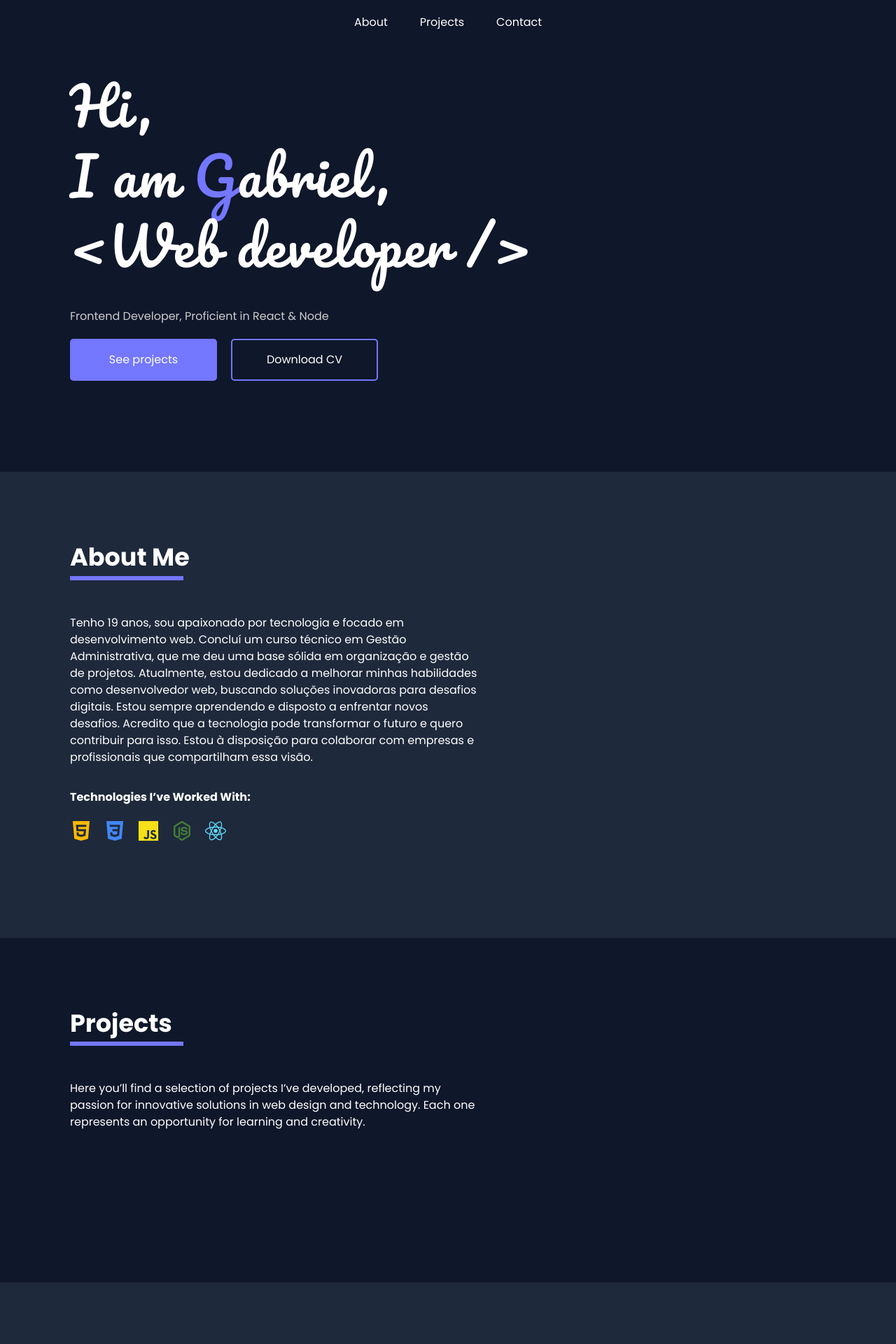
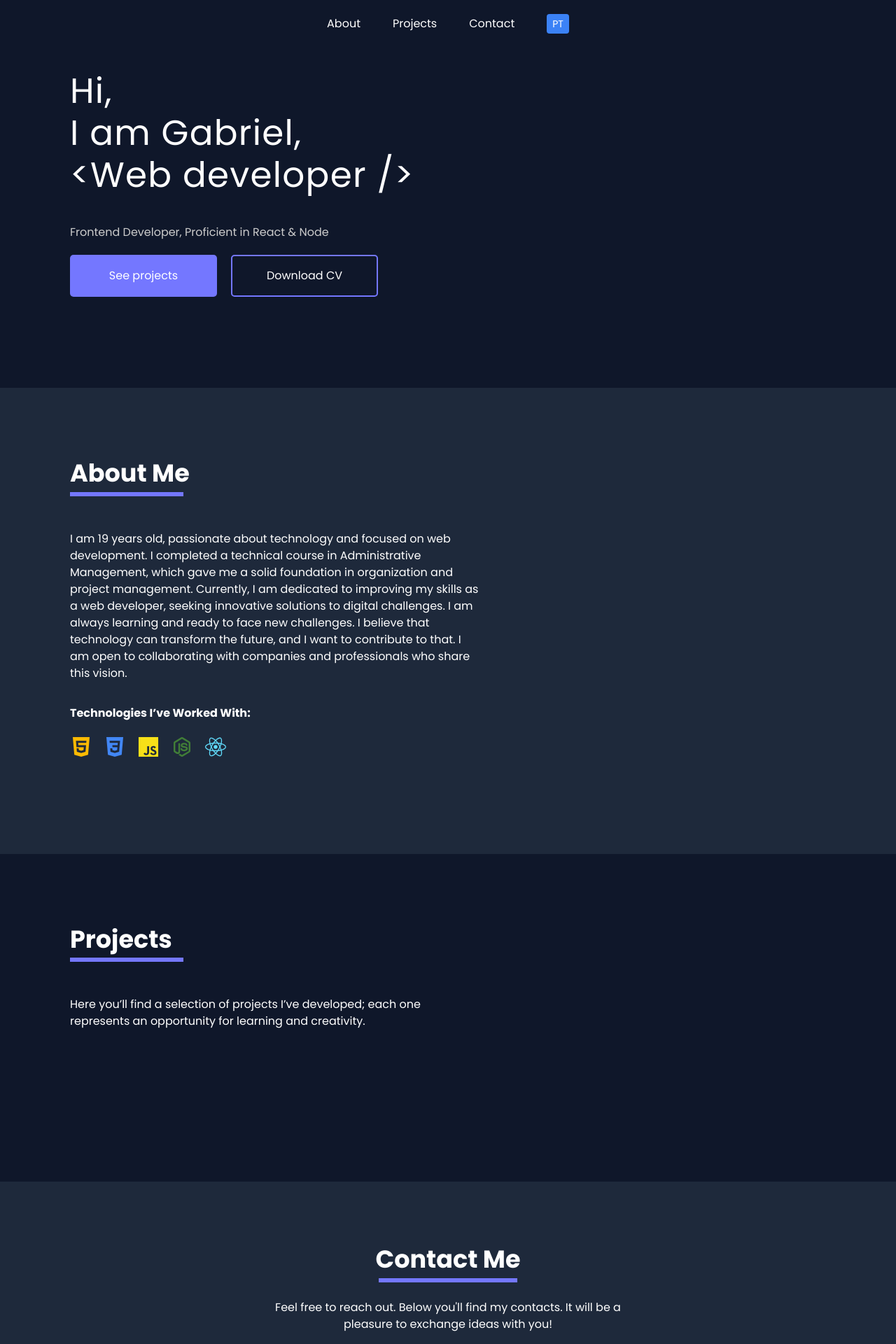
Before and after one commit to GabrielAugustoBer/port, a React (Vite) app: page / in a window 1280 px wide. Shown: the top 1920 px of the page at 70% size. Built offline with nearby package versions, Linux system fonts and the light colour scheme.

Commit message:
feat: adicionado troca de linguagens e readme

```diff
--- a/src/App.tsx
+++ b/src/App.tsx
@@ -1,3 +1,4 @@
+import { LanguageProvider } from "@/context/LanguageContext"
 import { NavBar } from "./components/page/navbar"
 import { Home } from "@/components/page/home"
 import { AboutMe } from "@/components/page/aboutMe"
@@ -8,12 +9,14 @@ import { Footer } from "@/components/page/footer"
 export function App() {
   return (
     <>
+      <LanguageProvider>
         <NavBar />
         <Home />
         <AboutMe />
         <Projects />
         <ContactMe />
         <Footer />
+      </LanguageProvider>
     </>
   )
 }
--- a/src/components/page/aboutMe.tsx
+++ b/src/components/page/aboutMe.tsx
@@ -1,14 +1,39 @@
 import { Separator } from "@/components/ui/separator"
+import { useLanguage } from "@/context/LanguageContext" // Importando o contexto
 
 export function AboutMe() {
+  const { language } = useLanguage() // Usando o contexto de idioma
+
+  // Definindo textos para os idiomas
+  const texts: Record<
+    "en" | "pt",
+    {
+      title: string
+      description: string
+      technologiesTitle: string
+    }
+  > = {
+    en: {
+      title: "About Me",
+      description:
+        "I am 19 years old, passionate about technology and focused on web development. I completed a technical course in Administrative Management, which gave me a solid foundation in organization and project management. Currently, I am dedicated to improving my skills as a web developer, seeking innovative solutions to digital challenges. I am always learning and ready to face new challenges. I believe that technology can transform the future, and I want to contribute to that. I am open to collaborating with companies and professionals who share this vision.",
+      technologiesTitle: "Technologies I’ve Worked With:",
+    },
+    pt: {
+      title: "Sobre Mim",
+      description:
+        "Tenho 19 anos, sou apaixonado por tecnologia e focado em desenvolvimento web. Concluí um curso técnico em Gestão Administrativa, que me deu uma base sólida em organização e gestão de projetos. Atualmente, estou dedicado a melhorar minhas habilidades como desenvolvedor web, buscando soluções inovadoras para desafios digitais. Estou sempre aprendendo e disposto a enfrentar novos desafios. Acredito que a tecnologia pode transformar o futuro e quero contribuir para isso. Estou à disposição para colaborar com empresas e profissionais que compartilham essa visão.",
+      technologiesTitle: "Tecnologias com as quais trabalhei:",
+    },
+  }
+
   return (
-    <>
-      {/* Container principal para a seção About Me */}
     <div className="bg-[#1E293B]" id="aboutMe">
       <div className="ml-[100px]">
         {/* Título da seção */}
         <h1 className="pt-[96px] font-bold text-[35px] text-white">
-            About Me
+          {texts[language as keyof typeof texts].title}
+          {/* Usando o texto de acordo com o idioma */}
         </h1>
 
         {/* Separador */}
@@ -16,20 +41,14 @@ export function AboutMe() {
 
         {/* Descrição pessoal */}
         <p className="pt-[49px] text-white w-[584px] text-[16px]">
-            Tenho 19 anos, sou apaixonado por tecnologia e focado em
-            desenvolvimento web. Concluí um curso técnico em Gestão
-            Administrativa, que me deu uma base sólida em organização e gestão
-            de projetos. Atualmente, estou dedicado a melhorar minhas
-            habilidades como desenvolvedor web, buscando soluções inovadoras
-            para desafios digitais. Estou sempre aprendendo e disposto a
-            enfrentar novos desafios. Acredito que a tecnologia pode transformar
-            o futuro e quero contribuir para isso. Estou à disposição para
-            colaborar com empresas e profissionais que compartilham essa visão.
+          {texts[language as keyof typeof texts].description}
+          {/* Usando o texto de acordo com o idioma */}
         </p>
 
         {/* Título para as tecnologias */}
         <h2 className="pt-[33px] font-bold text-white">
-            Technologies I’ve Worked With:
+          {texts[language as keyof typeof texts].technologiesTitle}
+          {/* Usando o texto de acordo com o idioma */}
         </h2>
 
         {/* Ícones das tecnologias */}
@@ -52,6 +71,5 @@ export function AboutMe() {
         </div>
       </div>
     </div>
-    </>
   )
 }
--- a/src/components/page/contactMe.tsx
+++ b/src/components/page/contactMe.tsx
@@ -1,13 +1,50 @@
 import { Separator } from "@/components/ui/separator"
+import { useLanguage } from "@/context/LanguageContext" // Importando o contexto de idioma
 
 export function ContactMe() {
+  const { language } = useLanguage() // Usando o contexto de idioma
+
+  // Definindo textos para os idiomas
+  const texts: Record<
+    "en" | "pt",
+    {
+      title: string
+      description: string
+      emailLabel: string
+      quote: string
+      author: string
+    }
+  > = {
+    en: {
+      title: "Contact Me",
+      description:
+        "Feel free to reach out. Below you'll find my contacts. It will be a pleasure to exchange ideas with you!",
+      emailLabel: "Email:",
+      quote:
+        "“Perfection is not attained when there is nothing more to add, but when there is nothing left to take away.”",
+      author: "Antoine de Saint-Exupéry.",
+    },
+    pt: {
+      title: "Contacte-me",
+      description:
+        "Sinta-se à vontade para entrar em contato. Abaixo, você encontrará meus contatos. Será um prazer trocar ideias com você!",
+      emailLabel: "Email:",
+      quote:
+        "“A perfeição não é alcançada quando já não há mais nada para adicionar, mas quando já não há mais nada que se retirar.”",
+      author: "Antoine de Saint-Exupéry.",
+    },
+  }
+
+  // Garantindo que language seja um dos tipos aceitos
+  const currentText = texts[language as "en" | "pt"]
+
   return (
     <>
       {/* Container principal para a seção de contato */}
-      <div className="pt-[85px] bg-[#1E293B] grid justify-center pb-[135px]">
+      <div className="pt-[85px] bg-[#1E293B] grid justify-center pb-[40px]">
         {/* Título da seção */}
         <h1 className="font-bold text-[35px] text-white text-center">
-          Contact Me
+          {currentText.title} {/* Usando o texto de acordo com o idioma */}
         </h1>
 
         {/* Separador */}
@@ -17,24 +54,26 @@ export function ContactMe() {
 
         {/* Descrição */}
         <p className="w-[568px] pt-[24px] text-center text-white">
-          Sinta-se à vontade para entrar em contato. Abaixo, você encontrará
-          meus contatos. Será um prazer trocar ideias com você!
+          {currentText.description}{" "}
+          {/* Usando o texto de acordo com o idioma */}
         </p>
 
         {/* Informações de contato */}
         <div className="flex justify-center">
           <h2 className="pt-[40px] text-white">
-            <span className="font-bold pr-[22px]">Email:</span>
+            <span className="font-bold pr-[22px]">
+              {currentText.emailLabel}
+            </span>
             gabriel.linobernardes@gmail.com
           </h2>
         </div>
 
         {/* Citação */}
-        <p className="w-[568px] pt-[24px] text-center text-gray-300 italic">
-          “A perfeição não é alcançada quando já não há mais nada para
-          adicionar, mas quando já não há mais nada que se retirar.” <br />
+        <p className="w-[568px] pt-[50px] text-center text-gray-300 italic">
+          {currentText.quote} <br />{" "}
+          {/* Usando <br /> para a quebra de linha */}
           <span className="font-bold not-italic text-white">
-            Antoine de Saint-Exupéry.
+            {currentText.author} {/* Usando o texto de acordo com o idioma */}
           </span>
         </p>
       </div>
--- a/src/components/page/footer.tsx
+++ b/src/components/page/footer.tsx
@@ -1,11 +1,21 @@
 import copy from "@/assets/copyright.svg"
+import { useLanguage } from "@/context/LanguageContext" // Importando o contexto
 
 export function Footer() {
+  const { language } = useLanguage() // Usando o contexto de idioma
+
+  // Definindo textos para os idiomas
+  const texts: Record<"en" | "pt", { copyright: string }> = {
+    en: {
+      copyright: "2024 Gabriel Augusto all rights reserved",
+    },
+    pt: {
+      copyright: "2024 Gabriel Augusto todos os direitos reservados",
+    },
+  }
+
   return (
-    <>
-      {/* Container principal do Footer */}
     <div className="bg-[#0F172A]">
-        {/* Espaçamento e estrutura do conteúdo */}
       <div className="pt-[40px] pb-[40px] ml-[50px] flex">
         <div className="flex gap-[4px]">
           {/* Ícone de copyright */}
@@ -13,11 +23,10 @@ export function Footer() {
 
           {/* Texto do copyright */}
           <h2 className="text-white">
-              2024 Gabriel Augusto all rights reserved
+            {texts[language as keyof typeof texts].copyright}
           </h2>
         </div>
       </div>
     </div>
-    </>
   )
 }
--- a/src/components/page/home.tsx
+++ b/src/components/page/home.tsx
@@ -1,8 +1,55 @@
 import { useState, useEffect } from "react"
 import Modal from "./modal"
+import { useLanguage } from "@/context/LanguageContext" // Importando o contexto
+
+type Language = "en" | "pt" // Definindo o tipo para os idiomas
 
 export function Home() {
   const [isModalOpen, setIsModalOpen] = useState(false)
+  const { language } = useLanguage() as { language: Language } // Usando o contexto de idioma com o tipo definido
+  const [showCursor, setShowCursor] = useState(true) // Estado para controlar a visibilidade do cursor
+
+  // Definindo textos para os idiomas
+  const texts: Record<
+    Language,
+    {
+      greeting: JSX.Element // Alterado para JSX.Element
+      subtitle: string
+      seeProjects: string
+      downloadCV: string
+      confirmDownload: string
+    }
+  > = {
+    en: {
+      greeting: (
+        <>
+          Hi,
+          <br />I am Gabriel,
+          <br />
+          <span>&lt;Web developer /&gt;</span>
+        </>
+      ),
+      subtitle: "Frontend Developer, Proficient in React & Node",
+      seeProjects: "See projects",
+      downloadCV: "Download CV",
+      confirmDownload: "Do you want to download your CV?",
+    },
+    pt: {
+      greeting: (
+        <>
+          Olá,
+          <br />
+          Eu sou Gabriel,
+          <br />
+          <span>&lt;Desenvolvedor web /&gt;</span>
+        </>
+      ),
+      subtitle: "Desenvolvedor Frontend, Proficiente em React e Node",
+      seeProjects: "Ver projetos",
+      downloadCV: "Baixar CV",
+      confirmDownload: "Você deseja baixar o seu CV?",
+    },
+  }
 
   // Função para abrir o modal
   const handleDownloadClick = () => {
@@ -32,27 +79,37 @@ export function Home() {
     }
   }, [isModalOpen])
 
+  // Efeito para controlar a visibilidade do cursor
+  useEffect(() => {
+    const intervalId = setInterval(() => {
+      setShowCursor(prev => !prev) // Alterna a visibilidade do cursor
+    }, 500) // Altera a cada 500ms
+
+    return () => clearInterval(intervalId) // Limpa o intervalo ao desmontar
+  }, [])
+
   return (
     <>
       <div className="bg-[#0F172A] pb-[130px] pt-[100px]">
         <div className="ml-[100px]">
-          <div className="text-[75px] leading-[100px]">
-            <h1 className="text-white font-pacifico tracking-wide">
-              Hi,
-              <br />I am <span className="text-[#7477FF]">G</span>abriel,
-              <br />
-              &lt;Web developer /&gt;
+          <div className="text-[50px] leading-[60px]">
+            {" "}
+            {/* Diminuído o tamanho do texto */}
+            <h1 className="text-white font-poppins tracking-wide">
+              {texts[language].greeting}
+              {showCursor && <span className="text-white">|</span>}{" "}
+              {/* Cursor */}
             </h1>
           </div>
-          <h2 className="text-[16px] pt-[40px] text-[#CCCCCC] pb-[20px]">
-            Frontend Developer, Proficient in React & Node
+          <h2 className="text-[16px] pt-[40px] text-[#CCCCCC] pb-[20px] font-poppins">
+            {texts[language].subtitle}
           </h2>
           <div className="flex gap-[20px]">
             <button
               type="button"
               className="font-poppins bg-[#7477FF] w-[210px] h-[60px] rounded-[5px] text-center text-white"
             >
-              See projects
+              {texts[language].seeProjects}
             </button>
             <button
               type="button"
@@ -61,7 +118,7 @@ export function Home() {
                 text-center text-white border-solid border-2 border-[#7477FF]
                 transition ease-in-out delay-150 hover:bg-[#7477FF] duration-300"
             >
-              Download CV
+              {texts[language].downloadCV}
             </button>
           </div>
         </div>
--- a/src/components/page/modal.tsx
+++ b/src/components/page/modal.tsx
@@ -1,3 +1,5 @@
+import { useLanguage } from "@/context/LanguageContext"
+
 interface ModalProps {
   isOpen: boolean // Estado que determina se o modal está aberto ou não
   onClose: () => void // Função para fechar o modal
@@ -5,6 +7,8 @@ interface ModalProps {
 }
 
 const Modal: React.FC<ModalProps> = ({ isOpen, onClose, onConfirm }) => {
+  const { language } = useLanguage() // Usando o contexto de idioma
+
   // Se o modal não estiver aberto, não renderiza nada
   if (!isOpen) return null
 
@@ -13,17 +17,23 @@ const Modal: React.FC<ModalProps> = ({ isOpen, onClose, onConfirm }) => {
       {/* Conteúdo do Modal */}
       <div className="bg-white p-6 rounded-lg shadow-lg text-center">
         {/* Título do Modal */}
-        <h2 className="text-lg font-semibold mb-4">Confirmar Download</h2>
+        <h2 className="text-lg font-semibold mb-4">
+          {language === "en" ? "Confirm Download" : "Confirmar Download"}
+        </h2>
         {/* Mensagem de confirmação */}
-        <p className="mb-6">Você deseja baixar o seu CV?</p>
+        <p className="mb-6">
+          {language === "en"
+            ? "Do you want to download your CV?"
+            : "Você deseja baixar o seu CV?"}
+        </p>
 
         {/* Botão para confirmar a ação */}
         <button
           type="button"
           onClick={onConfirm}
-          className="bg-[#7477FF] text-white px-4 py-2 rounded-md mr-4 hover:bg-[#5a5cfb] transition duration-300"
+          className="bg-[#7477FF] text-white px-4 py-2 rounded-md mr-4 hover:bg-[#5a5cfb] transition duration-250"
         >
-          Sim, baixar
+          {language === "en" ? "Yes, download" : "Sim, baixar"}
         </button>
 
         {/* Botão para cancelar a ação */}
@@ -32,7 +42,7 @@ const Modal: React.FC<ModalProps> = ({ isOpen, onClose, onConfirm }) => {
           onClick={onClose}
           className="bg-gray-300 text-gray-700 px-4 py-2 rounded-md hover:bg-gray-400 transition duration-300"
         >
-          Cancelar
+          {language === "en" ? "Cancel" : "Cancelar"}
         </button>
       </div>
     </div>
--- a/src/components/page/navbar.tsx
+++ b/src/components/page/navbar.tsx
@@ -1,26 +1,41 @@
+import { useLanguage } from "@/context/LanguageContext"
+
 export function NavBar() {
+  const { changeLanguage, language } = useLanguage()
+
+  // Função para alternar entre "en" e "pt"
+  const toggleLanguage = () => {
+    const newLanguage = language === "en" ? "pt" : "en"
+    changeLanguage(newLanguage)
+  }
+
   return (
-    <>
-      {/* Container do Navbar, fixo no topo da página */}
     <div className="bg-[#0F172A] fixed top-0 left-0 w-full z-50">
-        <div className="flex justify-center scroll-smooth">
-          {/* Lista de navegação */}
-          <ul className="pt-[20px] pb-[20px] flex gap-[46px] text-white">
-            {/* Item de navegação para About */}
+      <div className="flex justify-center items-center scroll-smooth">
+        <ul className="pt-[20px] pb-[20px] flex gap-[46px] text-white items-center">
           <li>
-              <a href="#aboutMe">About</a>
+            <a href="#aboutMe">{language === "en" ? "About" : "Sobre"}</a>
           </li>
-            {/* Item de navegação para Projects */}
           <li>
-              <a href="#projects">Projects</a>
+            <a href="#projects">
+              {language === "en" ? "Projects" : "Projetos"}
+            </a>
           </li>
-            {/* Item de navegação para Contact */}
           <li>
-              <a href="#contact">Contact</a>
+            <a href="#contact">{language === "en" ? "Contact" : "Contato"}</a>
+          </li>
+          {/* Botão menor e centralizado */}
+          <li>
+            <button
+              type="button"
+              onClick={toggleLanguage}
+              className="text-white bg-blue-500 hover:bg-blue-700 px-2 py-1 rounded text-sm"
+            >
+              {language === "en" ? "PT" : "EN"}
+            </button>
           </li>
         </ul>
       </div>
     </div>
-    </>
   )
 }
--- a/src/components/page/projects.tsx
+++ b/src/components/page/projects.tsx
@@ -1,6 +1,35 @@
 import { Separator } from "@/components/ui/separator"
+import { useLanguage } from "@/context/LanguageContext" // Importando o contexto de idioma
 
 export function Projects() {
+  const { language } = useLanguage() // Usando o contexto de idioma
+
+  // Definindo textos para os idiomas
+  const texts: Record<
+    "en" | "pt",
+    {
+      title: string
+      description: string
+      technologiesTitle: string
+    }
+  > = {
+    en: {
+      title: "Projects",
+      description:
+        "Here you’ll find a selection of projects I’ve developed; each one represents an opportunity for learning and creativity.",
+      technologiesTitle: "Technologies I’ve Worked With:",
+    },
+    pt: {
+      title: "Projetos",
+      description:
+        "Aqui você encontrará uma seleção de projetos que desenvolvi, cada um representa uma oportunidade de aprendizado e criatividade.",
+      technologiesTitle: "Tecnologias com as quais trabalhei:",
+    },
+  }
+
+  // Garantindo que language seja um dos tipos aceitos
+  const currentText = texts[language as "en" | "pt"]
+
   return (
     <>
       {/* Container principal da seção de Projetos */}
@@ -9,15 +38,14 @@ export function Projects() {
         <div className="ml-[100px]">
           {/* Título da seção */}
           <h1 className="pt-[96px] font-bold text-[35px] text-white">
-            Projects
+            {currentText.title} {/* Usando o texto de acordo com o idioma */}
           </h1>
           {/* Separador abaixo do título */}
           <Separator className="w-[162px] h-[6px] bg-[#7477FF]" />
           {/* Descrição dos projetos */}
           <p className="pt-[49px] text-white w-[584px] text-[16px] pb-[217px]">
-            Here you’ll find a selection of projects I’ve developed, reflecting
-            my passion for innovative solutions in web design and technology.
-            Each one represents an opportunity for learning and creativity.
+            {currentText.description}{" "}
+            {/* Usando o texto de acordo com o idioma */}
           </p>
         </div>
       </div>
--- /dev/null
+++ b/src/context/LanguageContext.tsx
@@ -0,0 +1,48 @@
+// LanguageContext.tsx
+import { createContext, useContext, useState, useEffect } from "react"
+
+// Definindo os tipos para o contexto
+interface LanguageContextType {
+  language: string
+  changeLanguage: (lang: string) => void
+}
+
+// Criando o contexto
+const LanguageContext = createContext<LanguageContextType | undefined>(
+  undefined
+)
+
+// Componente Provider para gerenciar o idioma
+export const LanguageProvider: React.FC<{ children: React.ReactNode }> = ({
+  children,
+}) => {
+  const [language, setLanguage] = useState("en") // idioma padrão
+
+  // Persistência do idioma no localStorage
+  useEffect(() => {
+    const storedLanguage = localStorage.getItem("language")
+    if (storedLanguage) {
+      setLanguage(storedLanguage)
+    }
+  }, [])
+
+  const changeLanguage = (lang: string) => {
+    setLanguage(lang)
+    localStorage.setItem("language", lang)
+  }
+
+  return (
+    <LanguageContext.Provider value={{ language, changeLanguage }}>
+      {children}
+    </LanguageContext.Provider>
+  )
+}
+
+// Hook para acessar o contexto do idioma
+export const useLanguage = () => {
+  const context = useContext(LanguageContext)
+  if (!context) {
+    throw new Error("useLanguage must be used within a LanguageProvider")
+  }
+  return context
+}
```
Also changed, not shown: 1 other file (tests, documents, lock files or other folders). Lines whose indentation alone changed are shown as unchanged.
